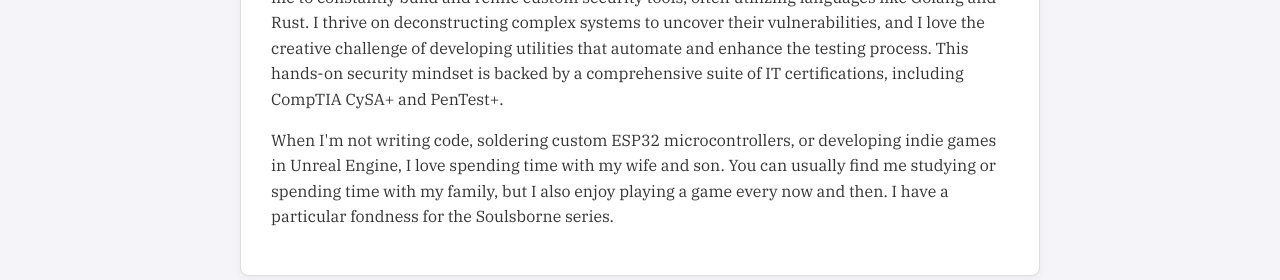
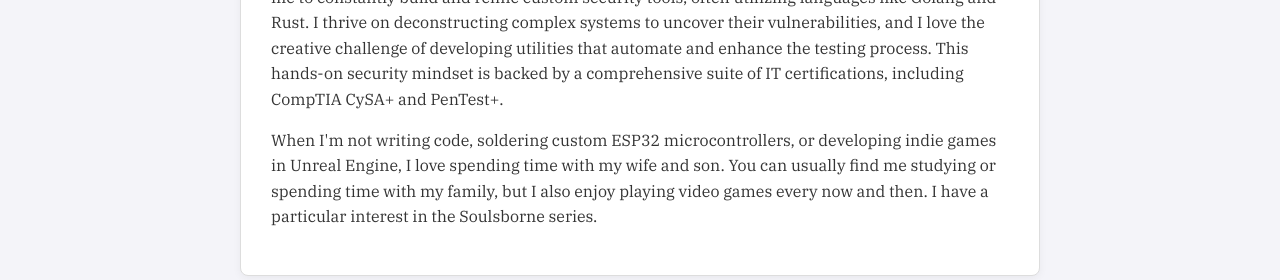
Before and after one commit to PlutoPro/Portfolio, a website: page index.html in a window 1280 px wide. Shown: the part 1460-1740 px from the top of the page. Drawn offline with Linux system fonts and the light colour scheme; a script that the page names is missing; files whose address does not match are found by name.

Commit message:
adjusted about me section to reflect my interest and hobbies better.

```diff
--- a/index.html
+++ b/index.html
@@ -76,7 +76,7 @@
         </p>
 
         <p>
-            When I'm not writing code, soldering custom ESP32 microcontrollers, or developing indie games in Unreal Engine, I love spending time with my wife and son. You can usually find me studying or spending time with my family, but I also enjoy playing a game every now and then. I have a particular fondness for the Soulsborne series.
+            When I'm not writing code, soldering custom ESP32 microcontrollers, or developing indie games in Unreal Engine, I love spending time with my wife and son. You can usually find me studying or spending time with my family, but I also enjoy playing video games every now and then. I have a particular interest in the Soulsborne series.
         </p>
     </section>
 
```
